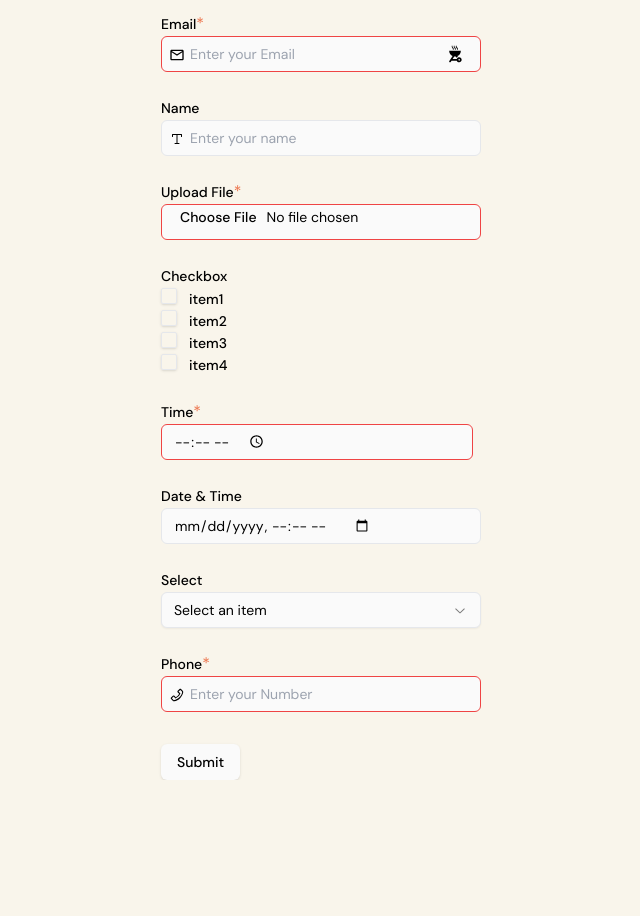
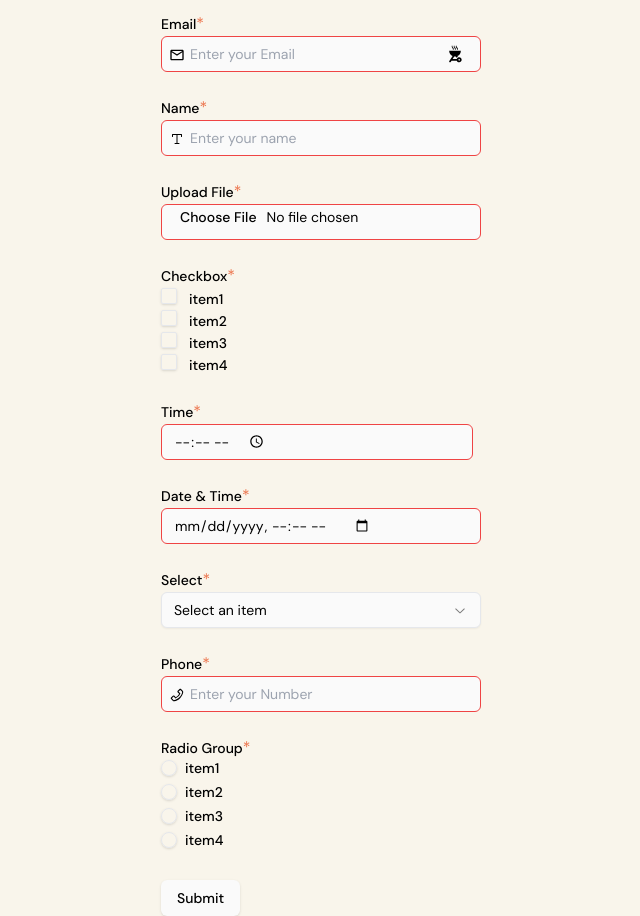
Before and after one commit to nitkkr-dev/nitkkr, a Next.js app: page /en in a window 1280 px wide. Shown: the part 2280-3196 px from the top of the page, without its empty margins (159-799 px from the left). Before the commit the page ends 3060 px from the top, so only its background shows below. Built offline with nearby package versions, Linux system fonts and the light colour scheme.

Commit message:
added radio group generic

```diff
--- a/components/inputs/Visualizer.tsx
+++ b/components/inputs/Visualizer.tsx
@@ -10,6 +10,7 @@ import SelectDropdown from './selectIItem';
 import { Button } from '../ui/button';
 import DateTimeField from './date-time';
 import PhoneField from './telephone';
+import RadioGeneric from './radioItems';
 
 interface FormValues {
   email: string;
@@ -54,18 +55,25 @@ export default function Visualizer() {
     <form onSubmit={handleSubmit}>
       <div className="ml-80 w-80 space-y-6">
         <EmailField ref={emailRef} required />
-        <TextField ref={nameRef} label="Name" placeholder="Enter your name" />
+        <TextField
+          ref={nameRef}
+          label="Name"
+          placeholder="Enter your name"
+          required
+        />
         {/* <DatePicker ref={dateRef} required /> */}
         <FileUpload ref={fileRef} required />
         <CheckboxReactHookFormMultiple
           ref={checkboxRef}
           items={items}
           description="check only one value"
+          required
         />
         <TimeField ref={timeRef} required />
-        <DateTimeField ref={dateTimeRef} />
-        <SelectDropdown ref={selectRef} items={items} defaultValue={items[0]} />
+        <DateTimeField ref={dateTimeRef} required />
+        <SelectDropdown ref={selectRef} items={items} required />
         <PhoneField required />
+        <RadioGeneric items={items} required />
         <Button type="submit">Submit</Button>
       </div>
     </form>
--- /dev/null
+++ b/components/inputs/radioItems.tsx
@@ -0,0 +1,41 @@
+'use client';
+
+import { forwardRef } from 'react';
+
+import { InputProps } from '../ui/input';
+import { Label } from '../ui/label';
+import { RadioGroup, RadioGroupItem } from '../ui/radio-group';
+
+interface ListProps extends InputProps {
+  items: string[]; // Define type for items
+  defaultValue?: string;
+}
+
+const RadioGeneric = forwardRef<HTMLDivElement, ListProps>(
+  ({ items, className, defaultValue, ...props }, ref) => {
+    return (
+      <div className={className} {...props}>
+        <Label>{props.label ? props.label : 'Radio Group'}</Label>
+        {props.required && <span style={{ color: '#EC734B' }}>*</span>}
+        <RadioGroup
+          defaultValue={defaultValue}
+          disabled={props.disabled}
+          required={props.required}
+        >
+          {items.map((item) => (
+            <div key={item} ref={ref} className="flex items-center space-x-2">
+              <RadioGroupItem value={item} required={props.required} />
+              <Label>{item}</Label>
+            </div>
+          ))}
+        </RadioGroup>
+        <p className="marker:text-muted-foreground block text-[0.8rem] text-red-500 ">
+          {props.errorMsg}
+        </p>
+      </div>
+    );
+  }
+);
+
+RadioGeneric.displayName = 'RadioGeneric';
+export default RadioGeneric;
--- /dev/null
+++ b/components/ui/radio-group.tsx
@@ -0,0 +1,44 @@
+'use client';
+
+import * as React from 'react';
+import { CheckIcon } from '@radix-ui/react-icons';
+import * as RadioGroupPrimitive from '@radix-ui/react-radio-group';
+
+import { cn } from '@/lib/utils';
+
+const RadioGroup = React.forwardRef<
+  React.ElementRef<typeof RadioGroupPrimitive.Root>,
+  React.ComponentPropsWithoutRef<typeof RadioGroupPrimitive.Root>
+>(({ className, ...props }, ref) => {
+  return (
+    <RadioGroupPrimitive.Root
+      className={cn('grid gap-2', className)}
+      {...props}
+      ref={ref}
+    />
+  );
+});
+RadioGroup.displayName = RadioGroupPrimitive.Root.displayName;
+
+const RadioGroupItem = React.forwardRef<
+  React.ElementRef<typeof RadioGroupPrimitive.Item>,
+  React.ComponentPropsWithoutRef<typeof RadioGroupPrimitive.Item>
+>(({ className, ...props }, ref) => {
+  return (
+    <RadioGroupPrimitive.Item
+      ref={ref}
+      className={cn(
+        'border-primary text-primary focus-visible:ring-ring aspect-square h-4 w-4 rounded-full border shadow focus:outline-none focus-visible:ring-1 disabled:cursor-not-allowed disabled:opacity-50',
+        className
+      )}
+      {...props}
+    >
+      <RadioGroupPrimitive.Indicator className="flex items-center justify-center">
+        <CheckIcon className="fill-primary h-3.5 w-3.5" />
+      </RadioGroupPrimitive.Indicator>
+    </RadioGroupPrimitive.Item>
+  );
+});
+RadioGroupItem.displayName = RadioGroupPrimitive.Item.displayName;
+
+export { RadioGroup, RadioGroupItem };
--- a/package.json
+++ b/package.json
@@ -25,6 +25,7 @@
     "@radix-ui/react-icons": "^1.3.0",
     "@radix-ui/react-label": "^2.0.2",
     "@radix-ui/react-popover": "^1.0.7",
+    "@radix-ui/react-radio-group": "^1.1.3",
     "@radix-ui/react-select": "^2.0.0",
     "@radix-ui/react-slot": "^1.0.2",
     "@radix-ui/react-toast": "^1.1.5",
```
Also changed, not shown: 1 other file (tests, documents, lock files or other folders).
